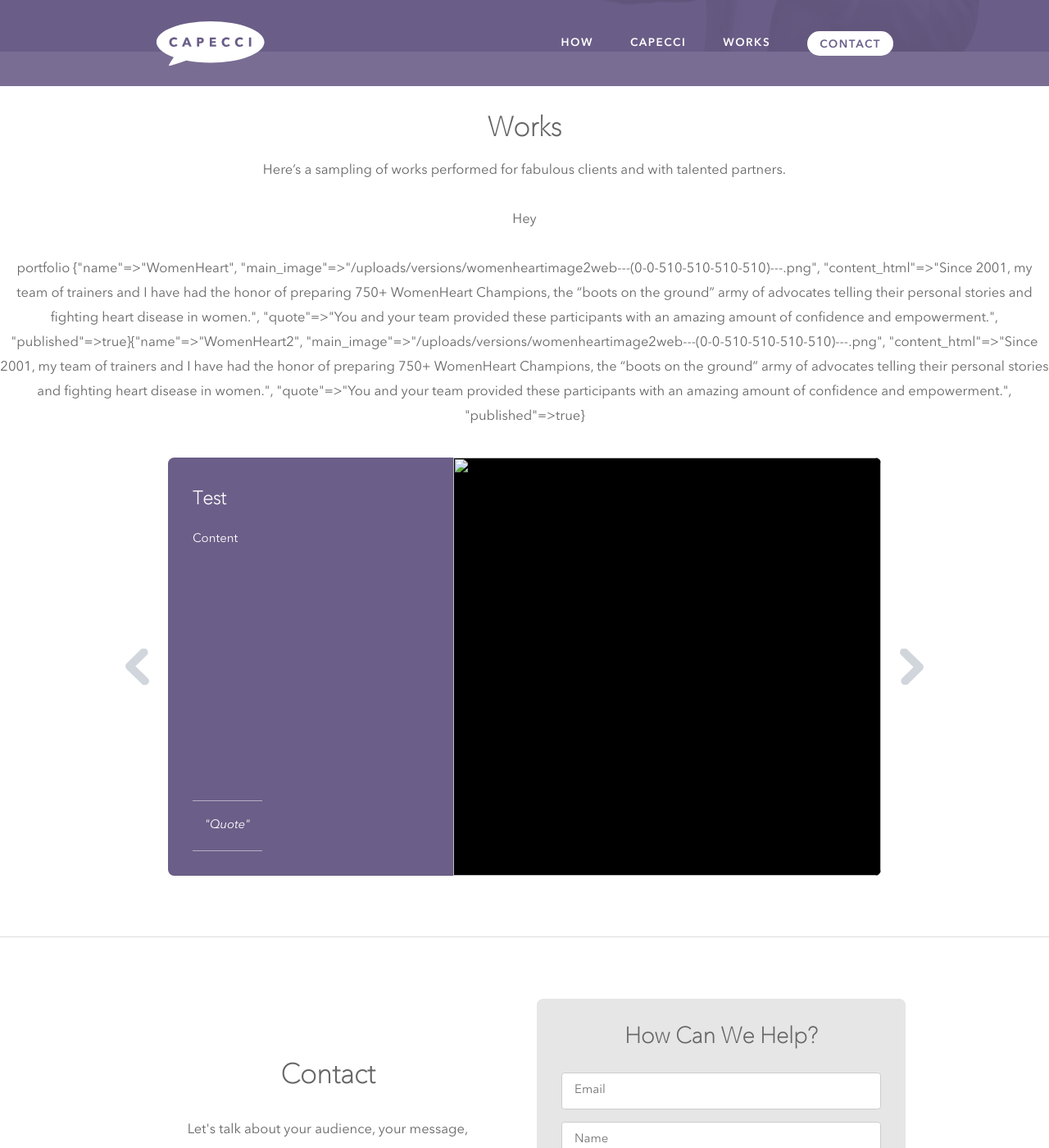
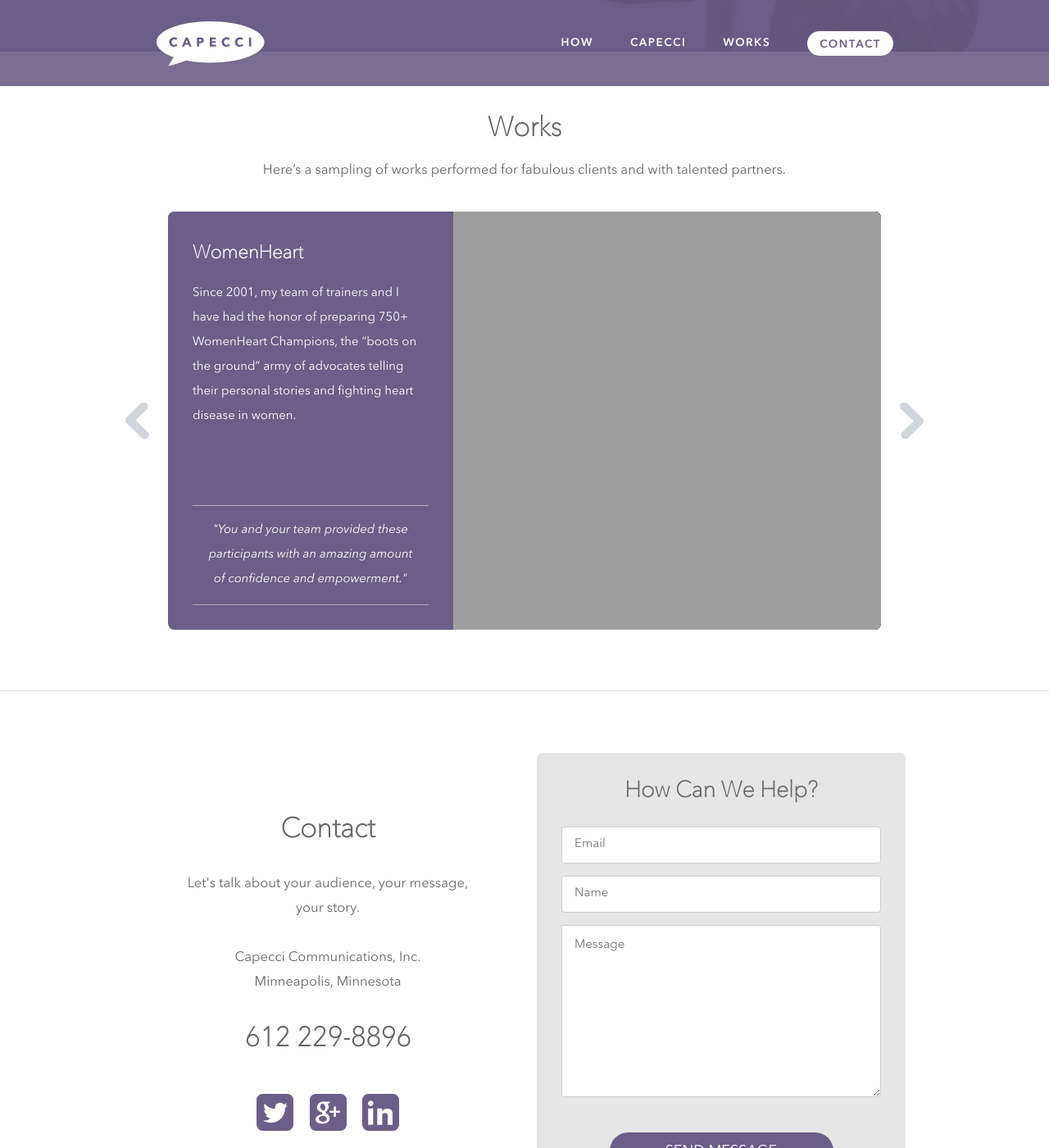
Before and after one commit to tbenbow/capecci, a Jekyll site: the page built from index.html, in a window 1280 px wide and 1400 px high, scrolled down 2762 px. Shown: the whole window at 82% size. Built offline with Jekyll 4.4.1, drawn with Linux system fonts in a browser that asks for light colours.

Commit message:
Updated 'index.html' via CloudCannon

```diff
--- a/index.html
+++ b/index.html
@@ -121,26 +121,9 @@ portfolio:
 <section id="works">
     <h1 class="editable">Works</h1>
     <p class="editable">Here’s a sampling of works performed for  fabulous clients and with talented partners.</p>
-
-     <p>Hey</p>
-     <p>portfolio {{ page.portfolio | json }}</p>
-    {% for project in site.portfolio %}
-        <p>Hello {{ project | json }}</p>
-    {% endfor %}
-
-
     <div class="portfolio repeatables"> <!-- Drawn with Slick -->
-
-        <div class="card">
-            <div class="image editable"><img src="{{ project.main_image }}" /></div>
-            <div class="content editable">
-                <h3>Test</h3>
-                <p>Content</p>
-                <blockquote>&quot;Quote&quot;</blockquote>
-            </div>
-        </div>
-
         {% for project in page.portfolio %}
+           {% if project.published == true %}
             <div class="card">
                 <div class="image editable"><img src="{{ project.main_image }}" /></div>
                 <div class="content editable">
@@ -149,8 +132,8 @@ portfolio:
                     <blockquote>&quot;{{ project.quote }}&quot;</blockquote>
                 </div>
             </div>
+            {% endif %}
         {% endfor %}
-
         <a class="back"></a>
         <a class="next"></a>
     </div>
```
Lines whose indentation alone changed are shown as unchanged.
